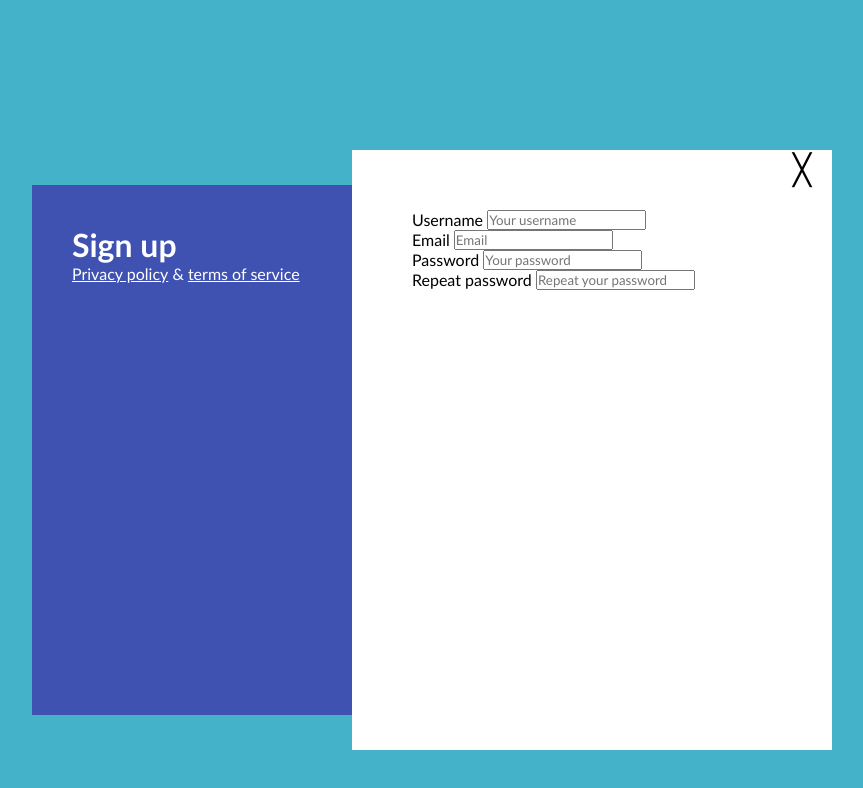
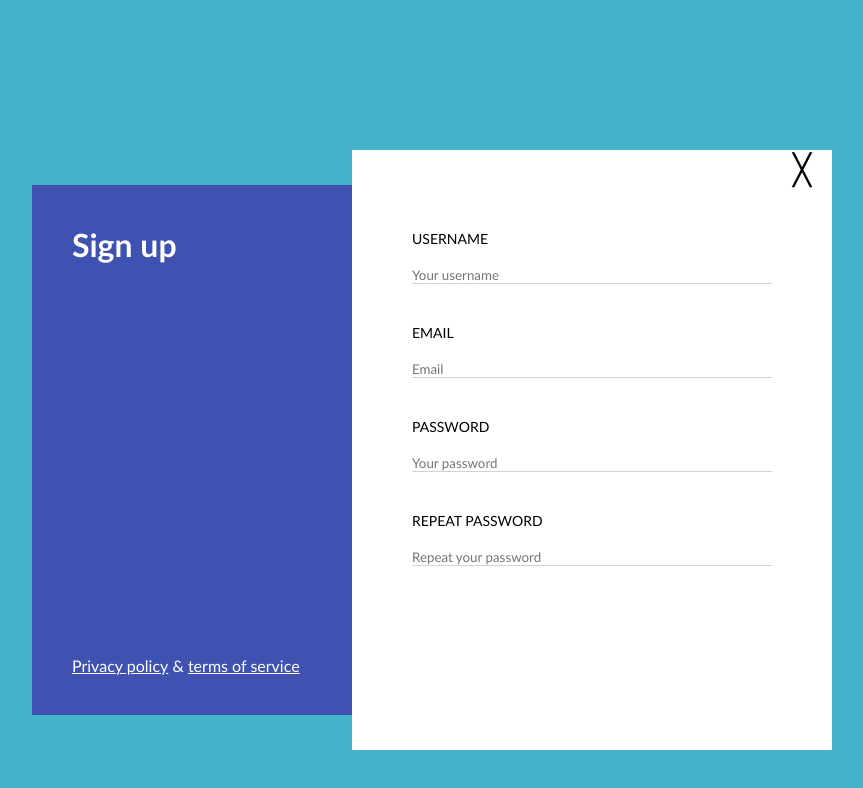
Before and after one commit to NoTKrISSS/4-Sign_up, a plain HTML site: page index.html in a window 1280 px wide. Shown: the whole page, without its empty margins (208-1071 px from the left). Drawn offline with Linux system fonts and the light colour scheme.

Commit message:
style changes to right column form

```diff
--- a/css/main.css
+++ b/css/main.css
@@ -18,12 +18,16 @@ body {
     margin-top: 35px;
     background-color: #3f52b2;
     color: #fff;
+    position: relative;
 }
 
 h1 {
+    display: inline-block;
 }
+
 .bottom-links {
-
+    position:absolute;
+    bottom: 40px;
 }
 
 a {
@@ -48,3 +52,22 @@ a {
     background-color: #fff;
     position: relative;
 }
+.form-row {
+    display: block;
+    text-transform: uppercase;
+    padding-top: 20px;
+    padding-bottom: 20px;
+}
+
+.label {
+    display: block;
+    font-size: 14px;
+    padding-bottom: 20px;
+}
+
+.input {
+    display: block;
+    border: none;
+    border-bottom: 1px solid lightgrey;
+    width: 360px;
+}
--- a/index.html
+++ b/index.html
@@ -27,20 +27,20 @@
             <div class="x">&#x2573;</div>
             <form>
                 <div class="form-row">
-                    <label for="">Username</label>
-                    <input type="text" placeholder="Your username">
+                    <label class="label" for="">Username</label>
+                    <input class="input" type="text" placeholder="Your username">
                 </div>
                 <div class="form-row">
-                    <label for="">Email</label>
-                    <input type="email" placeholder="Email">
+                    <label class="label" for="">Email</label>
+                    <input class="input" type="email" placeholder="Email">
                 </div>
                 <div class="form-row">
-                    <label for="">Password</label>
-                    <input type="password" placeholder="Your password">
+                    <label class="label" for="">Password</label>
+                    <input class="input" type="password" placeholder="Your password">
                 </div>
                 <div class="form-row">
-                    <label for="">Repeat password</label>
-                    <input type="password" placeholder="Repeat your password">
+                    <label class="label" for="">Repeat password</label>
+                    <input class="input" type="password" placeholder="Repeat your password">
                 </div>
             </form>
         </div>
```
